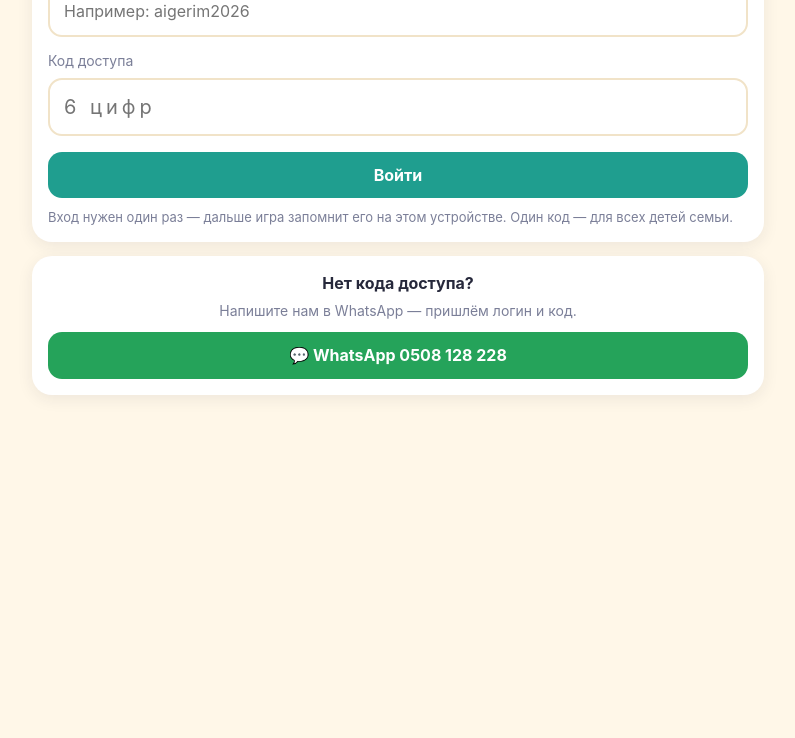
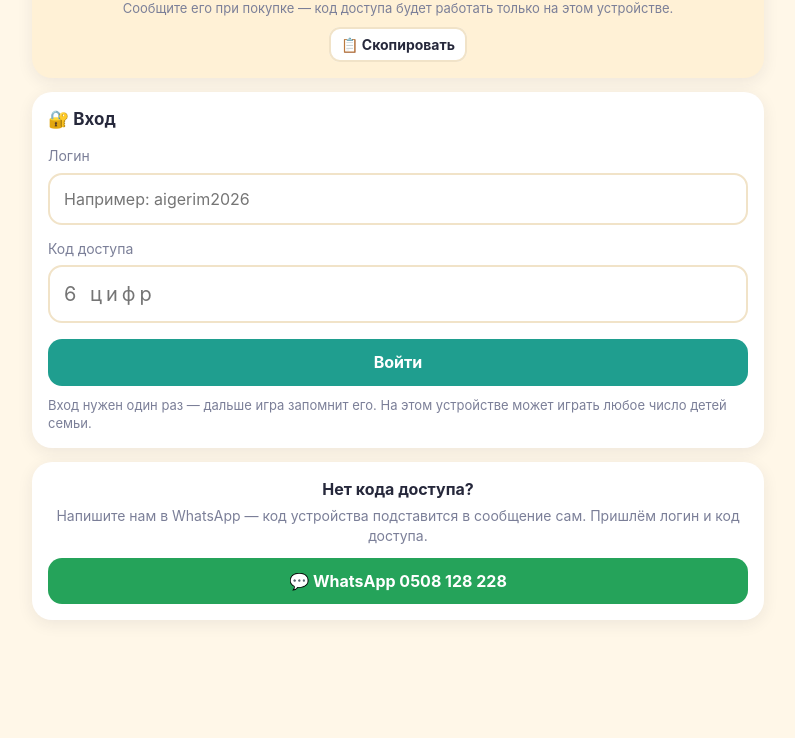
Before and after one commit to jumagulovnm2016-ai/my-first-million, a plain HTML site: page index.html in a window 1280 px wide. Shown: the part 270-1008 px from the top of the page, without its empty margins (242-1037 px from the left). Before the commit the page ends 800 px from the top, so only its background shows below. Drawn offline with Linux system fonts and the light colour scheme.

Commit message:
Код доступа привязан к устройству: одна покупка — одно устройство
Co-Authored-By: Claude Opus 5.5 <noreply@anthropic.com>
Claude-Session: https://claude.ai/code/session_011JzqXtQjT2ckNpjCNob1Bv

```diff
--- a/index.html
+++ b/index.html
@@ -985,24 +985,40 @@ const _S=['11c5','6f2a','7363','ba71'];
 function _h(str,seed){let h1=0xdeadbeef^seed,h2=0x41c6ce57^seed;for(let i=0;i<str.length;i++){const ch=str.charCodeAt(i);h1=Math.imul(h1^ch,2654435761);h2=Math.imul(h2^ch,1597334677);}
   h1=Math.imul(h1^(h1>>>16),2246822507)^Math.imul(h2^(h2>>>13),3266489909);h2=Math.imul(h2^(h2>>>16),2246822507)^Math.imul(h1^(h1>>>13),3266489909);return 4294967296*(2097151&h2)+(h1>>>0);}
 function normLogin(s){return String(s||'').trim().toLowerCase().replace(/\s+/g,'').replace(/ё/g,'е');}
-function codeFor(login){let x=normLogin(login)+'#'+_S.join('');for(let r=0;r<7;r++)x=String(_h(x,r*7919+1913));return String(Number(x)%1000000).padStart(6,'0');}
-function authOk(a){return !!(a&&a.login&&normLogin(a.login).length>=3&&String(a.code)===codeFor(a.login));}
+const DEV_AB='ABCDEFGHJKMNPQRSTUVWXYZ23456789';
+function deviceId(){
+  let d=null;try{d=localStorage.getItem('mpm_device');}catch(e){}
+  if(!d){d=(S.device)||'';}
+  if(!/^[A-Z2-9]{8}$/.test(d||'')){d='';const r=new Uint32Array(8);(window.crypto||{}).getRandomValues?crypto.getRandomValues(r):r.forEach((_,i)=>r[i]=Math.random()*1e9);for(let i=0;i<8;i++)d+=DEV_AB[r[i]%DEV_AB.length];}
+  try{localStorage.setItem('mpm_device',d);}catch(e){}
+  if(S.device!==d){S.device=d;}
+  return d;
+}
+function devShow(d){return d.slice(0,4)+'-'+d.slice(4);}
+function normDev(s){return String(s||'').toUpperCase().replace(/[^A-Z0-9]/g,'');}
+function codeFor(login,dev){let x=normLogin(login)+'#'+normDev(dev)+'#'+_S.join('');for(let r=0;r<7;r++)x=String(_h(x,r*7919+1913));return String(Number(x)%1000000).padStart(6,'0');}
+function authOk(a){return !!(a&&a.login&&normLogin(a.login).length>=3&&String(a.code)===codeFor(a.login,deviceId()));}
 function waLink(text){return 'https://wa.me/'+WA_PHONE+'?text='+encodeURIComponent(text);}
 function vLogin(){
+  const dv=devShow(deviceId());
   return `<div class="hero"><div class="logo">💰</div><h1>Мой первый миллион</h1><p>Игра о деньгах, решениях и мечтах — в кыргызских сомах</p></div>
+  <div class="card" style="text-align:center;background:#FFF1D6"><small>Код этого устройства</small><div style="font-size:34px;font-weight:800;letter-spacing:.12em;margin:4px 0" id="devc">${dv}</div>
+   <p class="mut" style="font-size:13px;margin-bottom:10px">Сообщите его при покупке — код доступа будет работать только на этом устройстве.</p>
+   <button class="btn sm ghost" onclick="copyDev()">📋 Скопировать</button></div>
   <div class="card"><h3 style="margin-bottom:12px">🔐 Вход</h3>
    <label class="mut" style="font-size:14px">Логин</label><input id="lg" class="inp" autocomplete="username" autocapitalize="none" placeholder="Например: aigerim2026" style="margin:6px 0 12px">
    <label class="mut" style="font-size:14px">Код доступа</label><input id="lc" class="inp" inputmode="numeric" maxlength="6" placeholder="6 цифр" style="margin:6px 0 16px;letter-spacing:.2em;font-size:20px" onkeyup="if(event.key==='Enter')doLogin()">
    <button class="btn wide" onclick="doLogin()">Войти</button>
-   <p class="mut" style="font-size:13px;margin-top:10px">Вход нужен один раз — дальше игра запомнит его на этом устройстве. Один код — для всех детей семьи.</p></div>
-  <div class="card" style="text-align:center"><b>Нет кода доступа?</b><p class="mut" style="font-size:14px;margin:6px 0 12px">Напишите нам в WhatsApp — пришлём логин и код.</p>
-   <a class="btn wide" style="background:#25A35A;text-decoration:none" href="${waLink('Здравствуйте! Хочу получить доступ к игре «Мой первый миллион».')}" target="_blank" rel="noopener">💬 WhatsApp ${WA_SHOW}</a></div>`;
-}
+   <p class="mut" style="font-size:13px;margin-top:10px">Вход нужен один раз — дальше игра запомнит его. На этом устройстве может играть любое число детей семьи.</p></div>
+  <div class="card" style="text-align:center"><b>Нет кода доступа?</b><p class="mut" style="font-size:14px;margin:6px 0 12px">Напишите нам в WhatsApp — код устройства подставится в сообщение сам. Пришлём логин и код доступа.</p>
+   <a class="btn wide" style="background:#25A35A;text-decoration:none" href="${waLink('Здравствуйте! Хочу получить доступ к игре «Мой первый миллион». Код устройства: '+dv)}" target="_blank" rel="noopener">💬 WhatsApp ${WA_SHOW}</a></div>`;
+}
+function copyDev(){const t=devShow(deviceId());if(navigator.clipboard)navigator.clipboard.writeText(t).then(()=>toast('Скопировано: '+t),()=>toast('Код устройства: '+t));else toast('Код устройства: '+t);}
 function doLogin(){
   const l=($('lg').value||'').trim(),c=($('lc').value||'').replace(/\D/g,'');
   if(normLogin(l).length<3){toast('Введите логин');return;}
   if(c.length!==6){toast('Код — 6 цифр');return;}
-  if(!authOk({login:l,code:c})){toast('Логин или код не подходят. Проверьте и попробуйте ещё раз');return;}
+  if(!authOk({login:l,code:c})){toast('Код не подходит. Проверьте логин и что код выдан для устройства '+devShow(deviceId()));return;}
   S.auth={login:l,code:c,at:Date.now()};save();toast('Добро пожаловать! 🎉');VIEW='profiles';render();
 }
 function logout(){askConfirm('Выйти из игры на этом устройстве? Прогресс детей сохранится, но для входа снова понадобятся логин и код.',()=>{S.auth=null;PARENT_OK=false;S.cur=null;save();VIEW='profiles';render();});}
@@ -1512,7 +1528,7 @@ function vParent(){
   ${reps.length?reps.map(s=>pCard(s,null)).join(''):'<div class="card mut">Отчётов пока нет.</div>'}
   <div class="card"><b>📥 Добавить отчёт по коду</b><textarea id="imp" class="inp" placeholder="Вставьте код, начинающийся с МПМ:" style="margin:10px 0"></textarea><button class="btn wide" onclick="importReport()">Добавить</button></div>
   <button class="btn ghost wide" onclick="changePin()">🔑 Сменить PIN</button>
-  <p class="mut" style="text-align:center;font-size:13px;margin:14px 0 6px">Вход выполнен: <b>${esc(S.auth.login)}</b></p>
+  <p class="mut" style="text-align:center;font-size:13px;margin:14px 0 6px">Вход выполнен: <b>${esc(S.auth.login)}</b> · устройство ${devShow(deviceId())}</p>
   <button class="btn ghost wide" onclick="logout()">🚪 Выйти на этом устройстве</button>`;
 }
 function importReport(){
```
